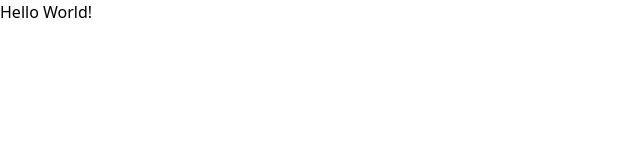
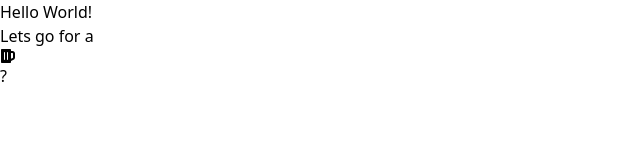
Before and after one commit to Acquaah-Emmanuel-Kofi/fashion-commerce, a Next.js app: page / in a window 1280 px wide. Shown: the top 160 px of the page, without its empty margins (0-640 px from the left). Built offline with nearby package versions, Linux system fonts and the light colour scheme.

Commit message:
feat: install react icons package

```diff
--- a/app/page.tsx
+++ b/app/page.tsx
@@ -1,9 +1,13 @@
-import Image from "next/image";
+import { FaBeer } from "react-icons/fa";
 
 export default function Home() {
   return (
     <div>
       <h1>Hello World!</h1>
+      <h3>
+        {" "}
+        Lets go for a <FaBeer />?{" "}
+      </h3>
     </div>
   );
 }
```
Also changed, not shown: package.json (+5 -4 lines), 1 other file (tests, documents, lock files or other folders).
